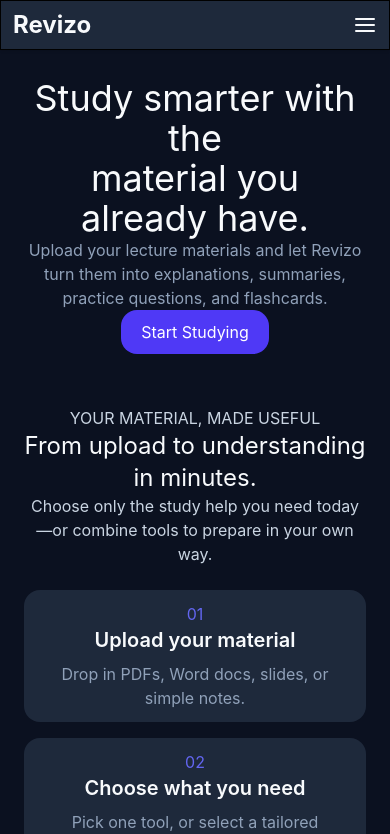
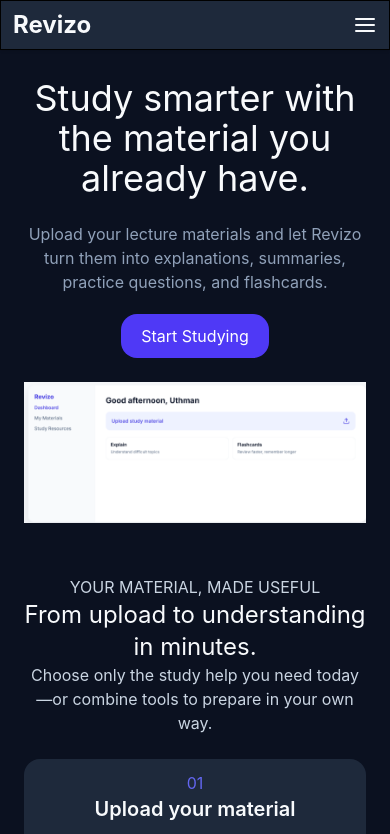
Before and after one commit to ADEDANCE/revizo, a React (Vite) app: page / in a window 390 px wide. Shown: the top 834 px of the page. Built offline with nearby package versions, Linux system fonts and the light colour scheme.

Commit message:
Refractor: hide the line on mobile screen

```diff
--- a/src/sections/Hero.tsx
+++ b/src/sections/Hero.tsx
@@ -1,20 +1,34 @@
 import Button from "../components/Button";
+import HeroImage from "../assets/Images/heroImage.png";
+import { useNavigate } from "react-router";
 
 export const Hero = () => {
+  const navigate = useNavigate();
   return (
-    <section className=" w-full px-6 py-7 bg-deep-navy">
+    <section className=" w-full px-6 py-7 ">
       <div className=" mx-auto text-center">
-        <h1 className=" text-off-white text-4xl
-         md:text-7xl">
-          Study smarter with the <br /> material you already have.
+        <h1
+          className=" text-off-white text-4xl
+         md:text-7xl"
+        >
+          Study smarter with the <br className=" hidden md:block" /> material
+          you already have.
         </h1>
 
-        <p className=" text-slate-400">
+        <p className=" text-slate-400 mt-6  md:text-2xl">
           Upload your lecture materials and let Revizo turn them into
           explanations, summaries, practice questions, and flashcards.
         </p>
 
-        <Button className=" bg-indigo">Start Studying </Button>
+        <Button className=" bg-indigo mt-5" onClick={() => navigate("/signup")}>
+          Start Studying{" "}
+        </Button>
+
+        <img
+          src={HeroImage}
+          alt="Revizo study dashboard"
+          className="mt-6 mx-auto"
+        />
       </div>
     </section>
   );
```
